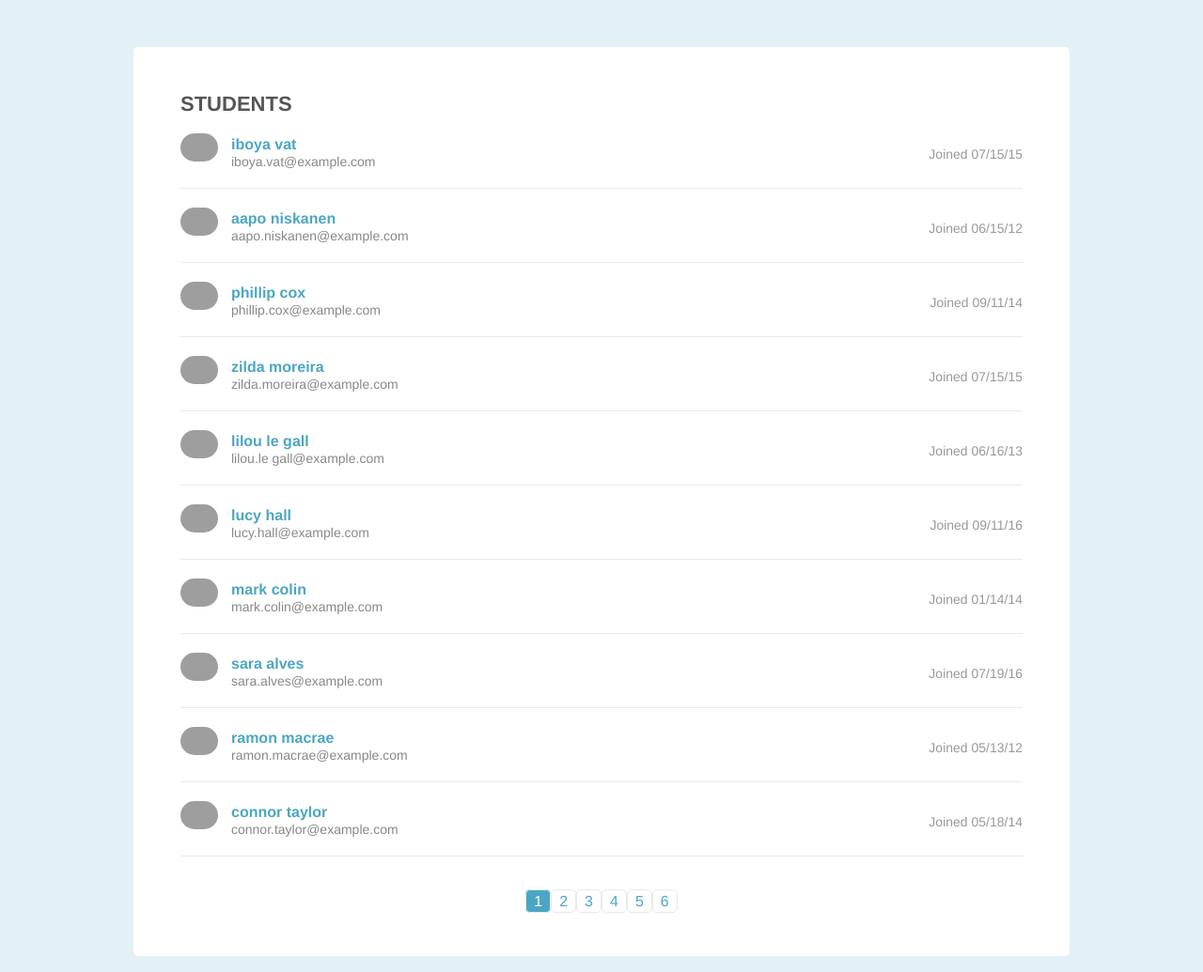
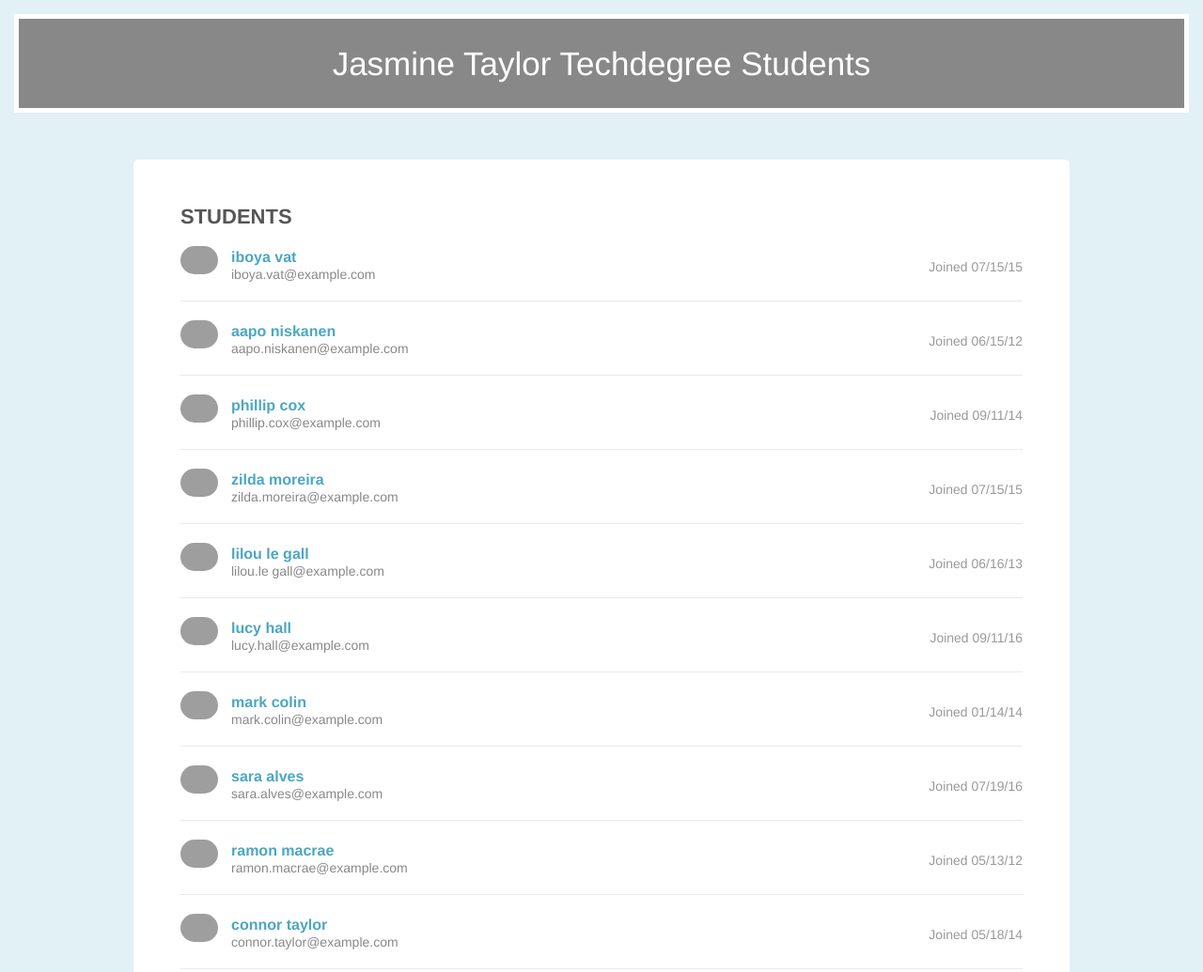
Before and after one commit to jasminetaylor2/Project-2, a plain HTML site: page index.html in a window 1280 px wide. Shown: the top 1035 px of the page at 94% size. Drawn offline with Linux system fonts and the light colour scheme; grey boxes are pictures that could not be loaded.

Commit message:
css updates

```diff
--- a/css/design.css
+++ b/css/design.css
@@ -2,6 +2,17 @@ body{
   background-color: #e1f1f6;
   font-family: Helvetica, sans-serif;
   color: #222;
+}
+
+header{
+  border: 5px solid white;
+  padding: 30px;
+  margin: 15px;
+  color:white;
+  font-size: 35px;
+  text-align: center;
+  background: #888;
+
 }
 
 .page{
--- a/index.html
+++ b/index.html
@@ -8,6 +8,9 @@
     <link rel="stylesheet" href="css/design.css">
   </head>
   <body>
+      <header>Jasmine Taylor Techdegree Students
+      </header>
+
     <div class="page">
       <div class="page-header cf">
         <h2>Students</h2>
```
